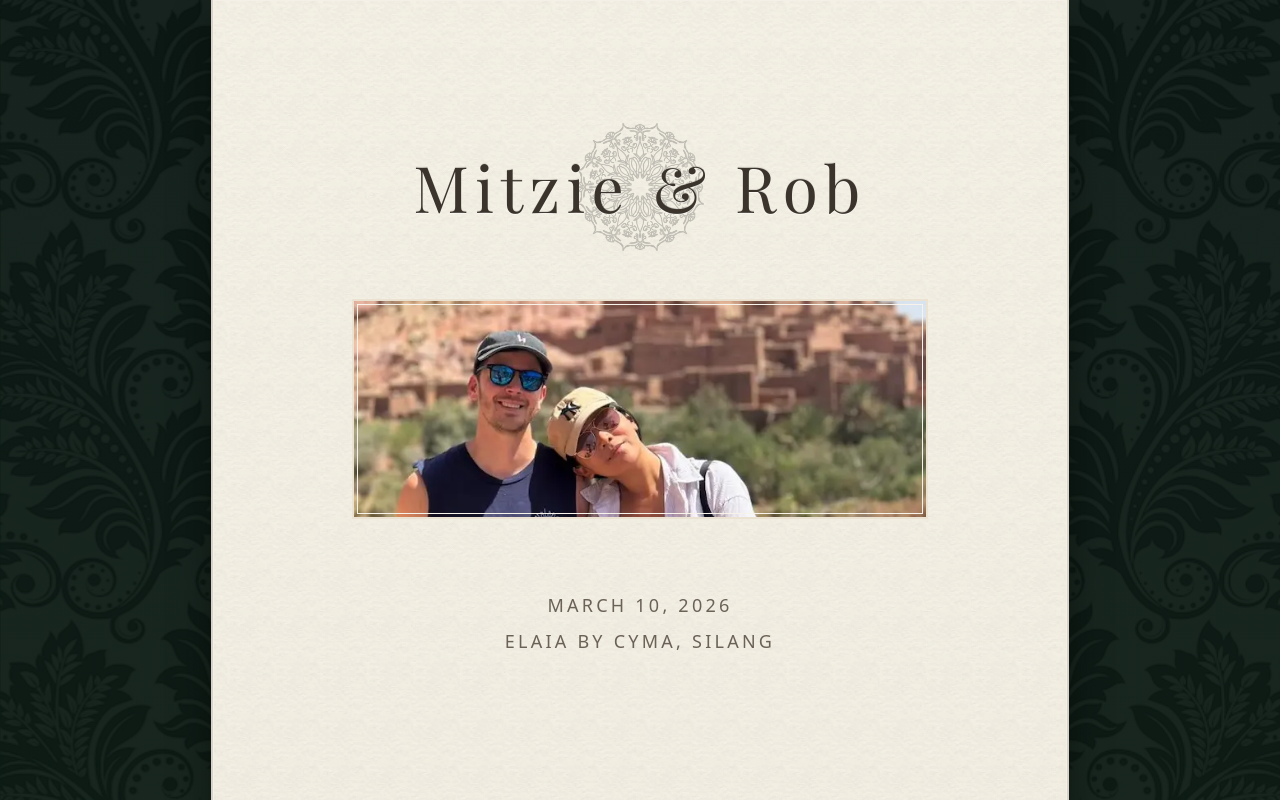
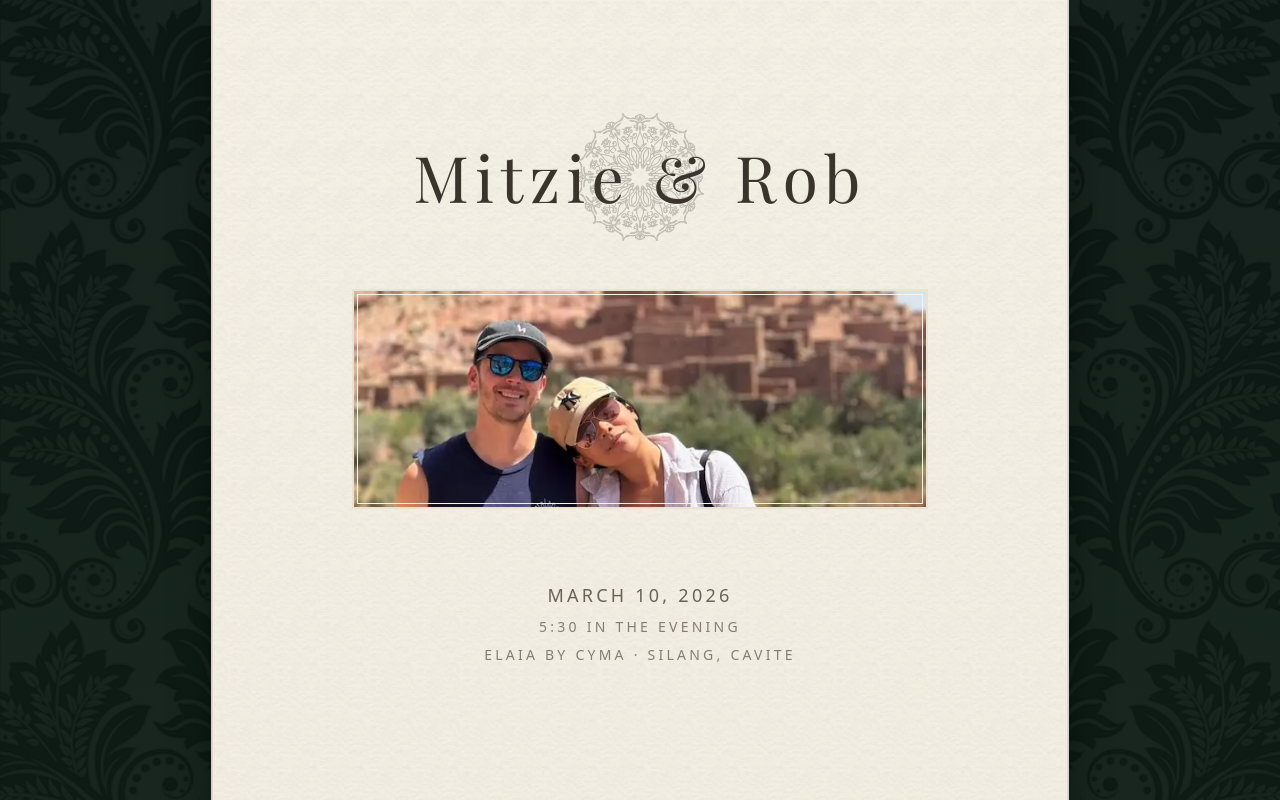
Before and after one commit to RobertLeeMorgan/wedding-site, a Next.js app: page / in a window 1280 px wide. Shown: the top 800 px of the page. Built offline with nearby package versions, Linux system fonts and the light colour scheme.

Commit message:
fixed time and updated meta links

```diff
--- a/src/components/Meta.jsx
+++ b/src/components/Meta.jsx
@@ -19,7 +19,7 @@ export default function Meta() {
         content="Join us to celebrate the wedding of Mitzie & Rob. Find the date, venue, agenda, RSVP details, and live stream link."
       />
       <meta property="og:type" content="website" />
-      <meta property="og:url" content="https://mitzieandrob.vercel.app/" />
+      <meta property="og:url" content="https://mitzie-and-rob.vercel.app/" />
       <meta property="og:image" content="/og-image.jpg" />
 
       {/* Twitter */}
@@ -32,7 +32,7 @@ export default function Meta() {
       <meta name="twitter:image" content="/og-image.jpg" />
 
       <link rel="icon" href="/icon.png" />
-      <link rel="canonical" href="https://mitzieandrob.vercel.app/" />
+      <link rel="canonical" href="https://mitzie-and-rob.vercel.app/" />
     </Head>
   );
 }
--- a/src/sections/DetailsSection.jsx
+++ b/src/sections/DetailsSection.jsx
@@ -55,7 +55,7 @@ export default function AgendaSection({ container, item }) {
         >
           <img
             src="/location.webp"
-            className="w-full h-[220px] object-cover border border-[#e6dfd4] "
+            className="w-full h-[150px] object-cover border border-[#e6dfd4] "
             alt="Map location"
           />
         </a>
--- a/src/sections/HeroSection.jsx
+++ b/src/sections/HeroSection.jsx
@@ -56,8 +56,9 @@ export default function HeroSection({ container, item }) {
           space-y-2
         "
       >
-        <p>March 10, 2026</p>
-        <p>Elaia by Cyma, Silang</p>
+        <p className="text-lg">March 10, 2026</p>
+        <p className="text-sm opacity-80">5:30 in the evening</p>
+        <p className="text-sm opacity-80">Elaia by Cyma · Silang, Cavite</p>
       </motion.div>
     </motion.section>
   );
```
